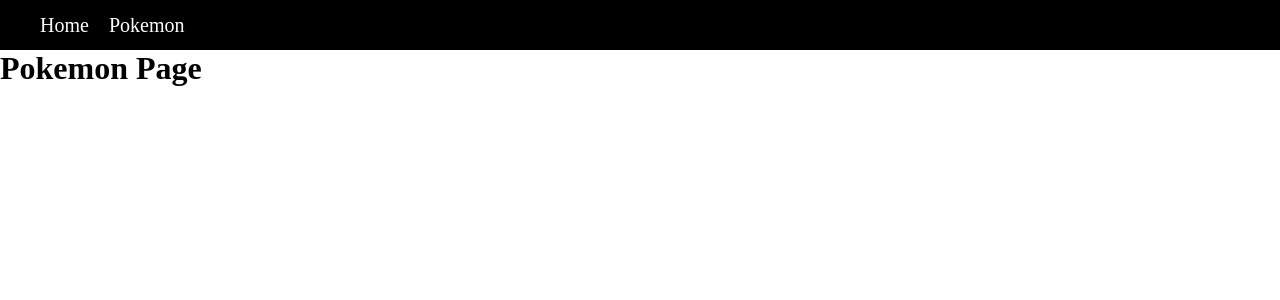
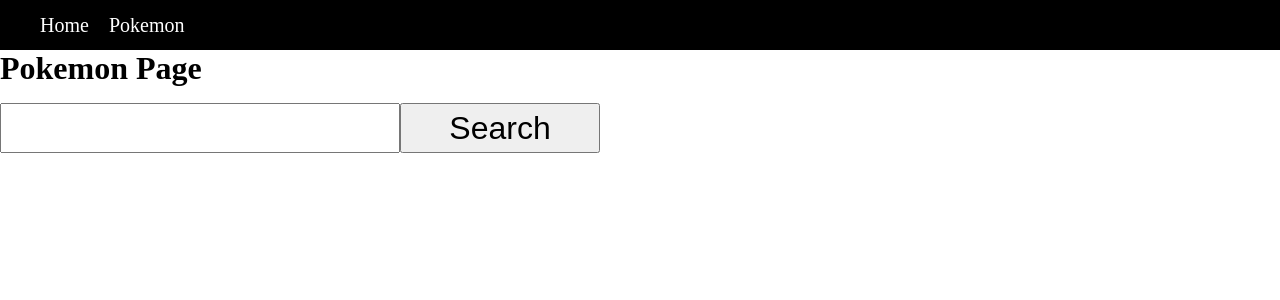
Before and after one commit to tstreets/pages-and-react-hooks, a Next.js app: page /pokemon in a window 1280 px wide. Shown: the top 300 px of the page. Built offline with nearby package versions, Linux system fonts and the light colour scheme.

Commit message:
Showing name and image for pokemon

```diff
--- a/src/app/pokemon/page.js
+++ b/src/app/pokemon/page.js
@@ -1,7 +1,61 @@
+"use client";
+
+import pokeStyles from "./pokemon.module.css";
+import { useState } from "react";
+
+// Pokemon data
+/**
+ * @typedef {Object} pokemonApiObject This is the object for a pokemon
+ * @prop {String} name Name of pokemon
+ * @prop {Number} id Id of pokemon
+ * @prop {Object} sprites Object with all sprite references
+ * @prop {String} sprites.front_default Default front image for sprite
+ * @prop {Number} height Height of pokemon. Multiply by 10 to make it in cms.
+ * @prop {Number} weight Weight of pokemon. Divide by 10 to make it kg.
+ */
+
 export default function Pokemon() {
+  /**
+   * @type {[pokemonApiObject, Function]}
+   */
+  const [pokemon, setPokemon] = useState({ sprites: {} });
+  /**
+   * @type {[String, Function]}
+   */
+  const [searchTerm, setSearchTerm] = useState("");
+
+  function changeSearchTerm(e) {
+    setSearchTerm(e.currentTarget.value);
+  }
+
+  async function searchForPokemonByName() {
+    try {
+      const rawData = await fetch(
+        `https://pokeapi.co/api/v2/pokemon/${searchTerm}`
+      );
+      const pokeDataFormatted = await rawData.json();
+
+      setPokemon(pokeDataFormatted);
+    } catch (error) {
+      setPokemon({ name: searchTerm, sprites: {} });
+    }
+  }
+
   return (
     <main>
       <h1>Pokemon Page</h1>
+      <div className={pokeStyles.search}>
+        <input
+          type="search"
+          id="search"
+          name="search"
+          value={searchTerm}
+          onChange={changeSearchTerm}
+        />
+        <input type="button" value="Search" onClick={searchForPokemonByName} />
+      </div>
+      <h3>{pokemon.name}</h3>
+      <img src={pokemon.sprites.front_default} />
     </main>
   );
 }
--- /dev/null
+++ b/src/app/pokemon/pokemon.module.css
@@ -0,0 +1,13 @@
+.search {
+  width: 100%;
+}
+
+.search input {
+  width: 200px;
+  height: 50px;
+  font-size: 32px;
+}
+
+.search input[type="search"] {
+  width: 400px;
+}
```
